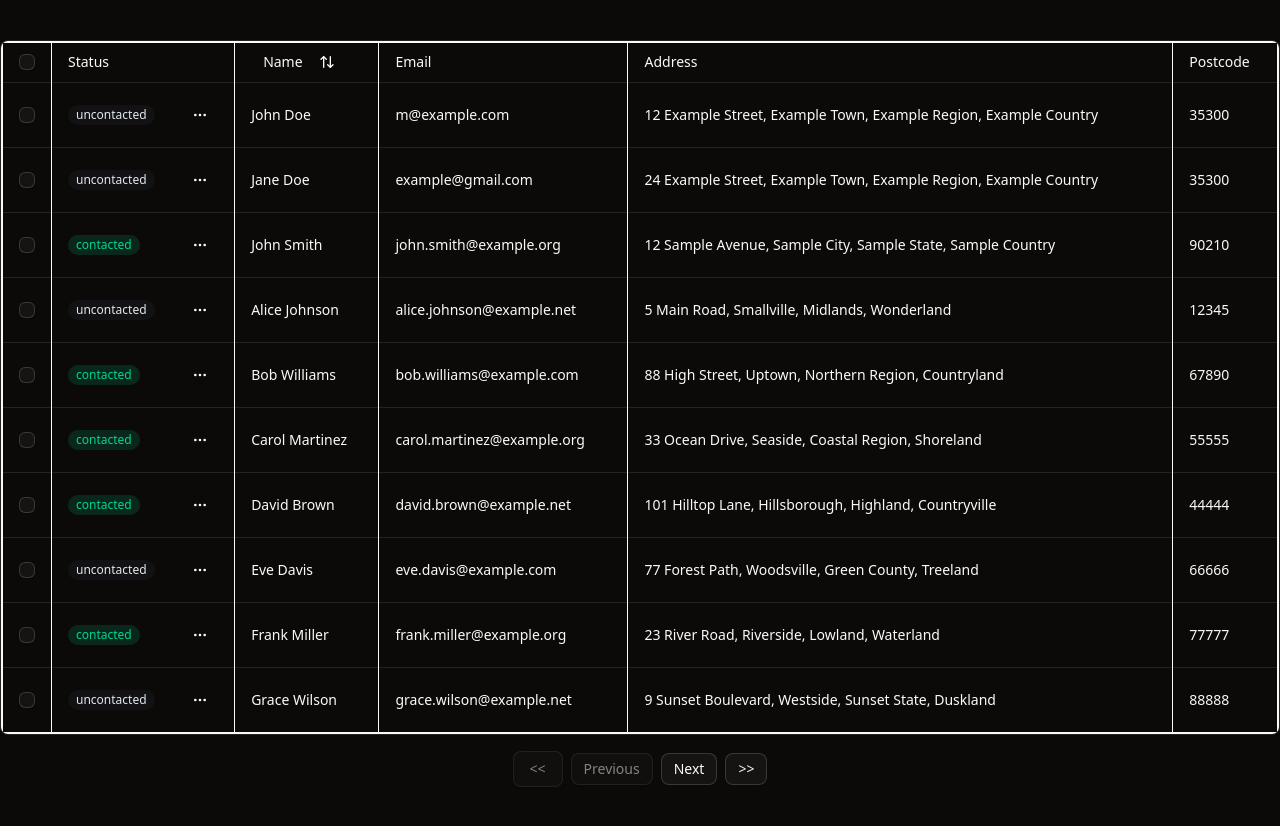
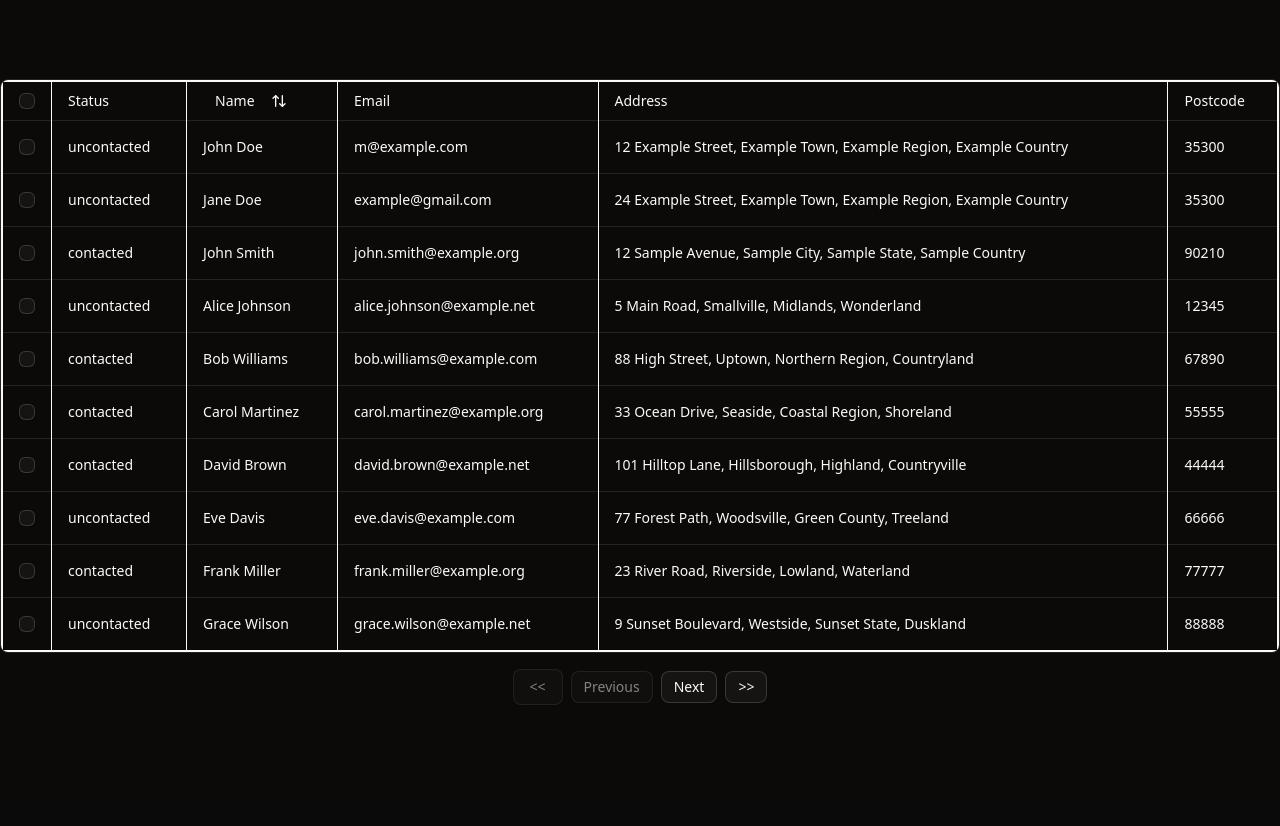
Before and after one commit to rhw-repo/react-dashboard-fs, a React (Vite) app in the folder frontend/: page / in a window 1280 px wide. Shown: the top 826 px of the page. After the commit the page ends 800 px from the top, so only its background shows below. Built offline with nearby package versions, Linux system fonts and the light colour scheme.

Commit message:
Center page from 640px screen width uopwards. Disable StatusCell render in status collun as per client request for now.

```diff
--- a/frontend/src/App.tsx
+++ b/frontend/src/App.tsx
@@ -17,7 +17,7 @@ function App() {
 
   return (
     <>
-      <main className="flex min-h-dvh w-full justify-center bg-stone-950">
+      <main className="flex min-h-dvh w-full justify-center bg-stone-950 sm:items-center">
         <section className="flex items-center gap-8"></section>
         <Profiler id="DemoPage" onRender={onRender}>
           <DemoPage />
--- a/frontend/src/components/ui/data-table/columns.tsx
+++ b/frontend/src/components/ui/data-table/columns.tsx
@@ -3,14 +3,15 @@ import { ArrowUpDown } from 'lucide-react';
 
 import { Button } from '@/components/ui/button';
 import type { Person } from '../../../types/types';
-import { StatusCell } from './StatusCell';
+//import { StatusCell } from './StatusCell';
 
 const columnHelper = createColumnHelper<Person>();
 
 export const columns = [
   columnHelper.accessor('status', {
     header: 'Status',
-    cell: StatusCell,
+    //cell: StatusCell,
+    cell: (info) => info.getValue(),
     enableSorting: true,
   }),
 
```
